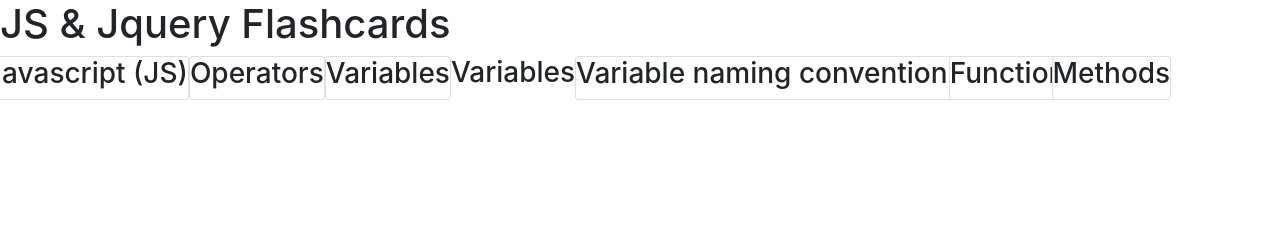
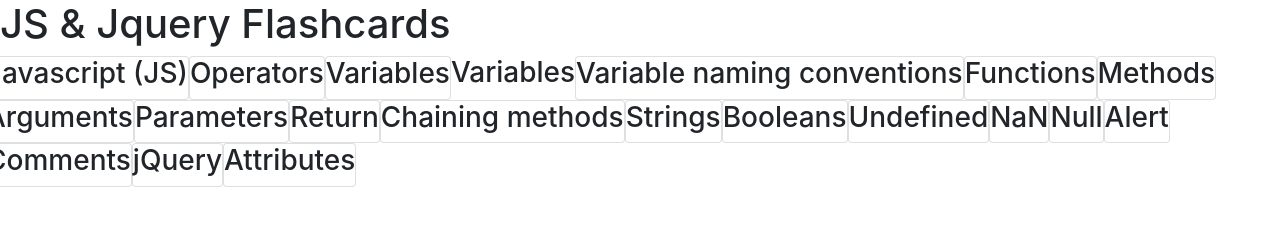
Before and after one commit to Maggie-Mango/Flashcards, a plain HTML site: page flashcards.html in a window 1280 px wide. Drawn offline with Linux system fonts and the light colour scheme.

Commit message:
added the rest of div class cards. Fixed mistaken class rows into columns.

```diff
--- a/flashcards.html
+++ b/flashcards.html
@@ -10,7 +10,6 @@
 </head>
 <body>
 <h1>JS & Jquery Flashcards</h1>
-
 <div class="row">
   <div class="column">
     <div class="card">
@@ -42,18 +41,95 @@
     </div>
   </div>
 
-  <div class="row">
+  <div class="column">
     <div class="card">
       <h3>Functions</h3>
     </div>
   </div>
 
-<div class="row">
-  <div class="card">
-    <h3>Methods</h3>
+  <div class="column">
+    <div class="card">
+      <h3>Methods</h3>
+    </div>
   </div>
-</div>
 
+  <div class="column">
+    <div class="card">
+      <h3>Arguments</h3>
+    </div>
+  </div>
+
+  <div class="column">
+    <div class="card">
+      <h3>Parameters</h3>
+    </div>
+  </div>
+
+  <div class="column">
+    <div class="card">
+      <h3>Return</h3>
+    </div>
+  </div>
+
+  <div class="column">
+    <div class="card">
+      <h3>Chaining methods</h3>
+    </div>
+  </div>
+
+  <div class="column">
+    <div class="card">
+      <h3>Strings</h3>
+    </div>
+  </div>
+
+  <div class="column">
+    <div class="card">
+      <h3>Booleans</h3>
+    </div>
+  </div>
+
+  <div class="column">
+    <div class="card">
+      <h3>Undefined</h3>
+    </div>
+  </div>
+
+  <div class="column">
+    <div class="card">
+      <h3>NaN</h3>
+    </div>
+  </div>
+
+  <div class="column">
+    <div class="card">
+      <h3>Null</h3>
+    </div>
+  </div>
+
+  <div class="column">
+    <div class="card">
+      <h3>Alert</h3>
+    </div>
+  </div>
+
+  <div class="column">
+    <div class="card">
+      <h3>Comments</h3>
+    </div>
+  </div>
+
+  <div class="column">
+    <div class="card">
+      <h3>jQuery</h3>
+    </div>
+  </div>
+
+  <div class="column">
+    <div class="card">
+      <h3>Attributes</h3>
+    </div>
+  </div>
 </div>
 
 
```
